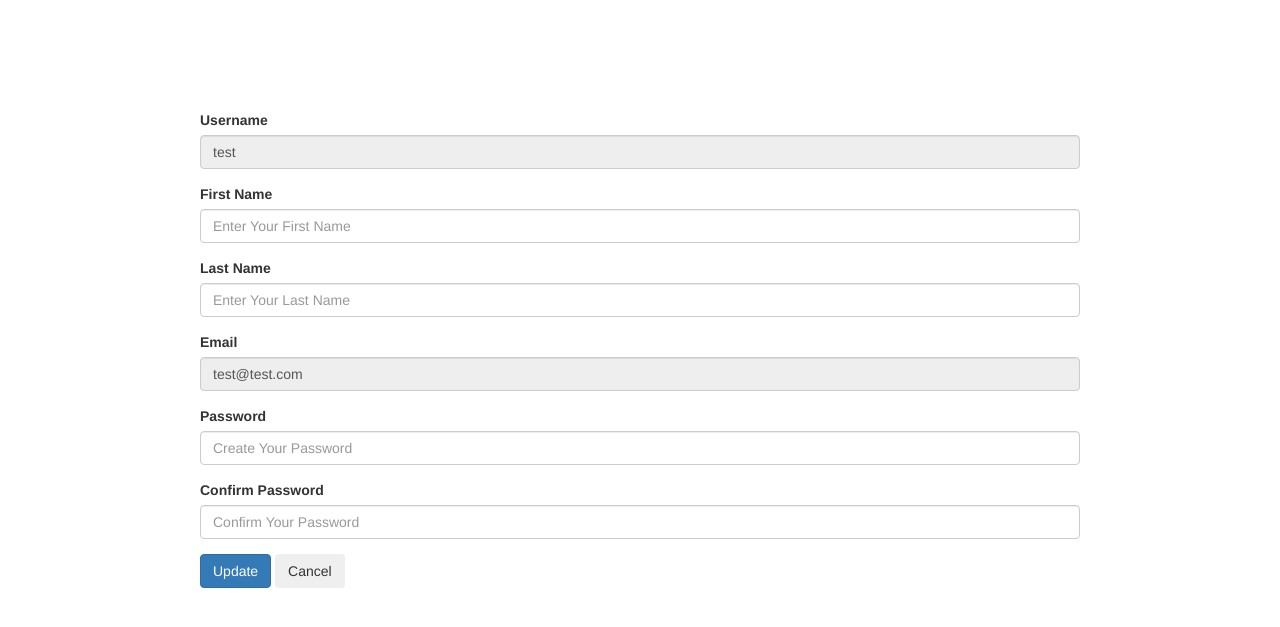
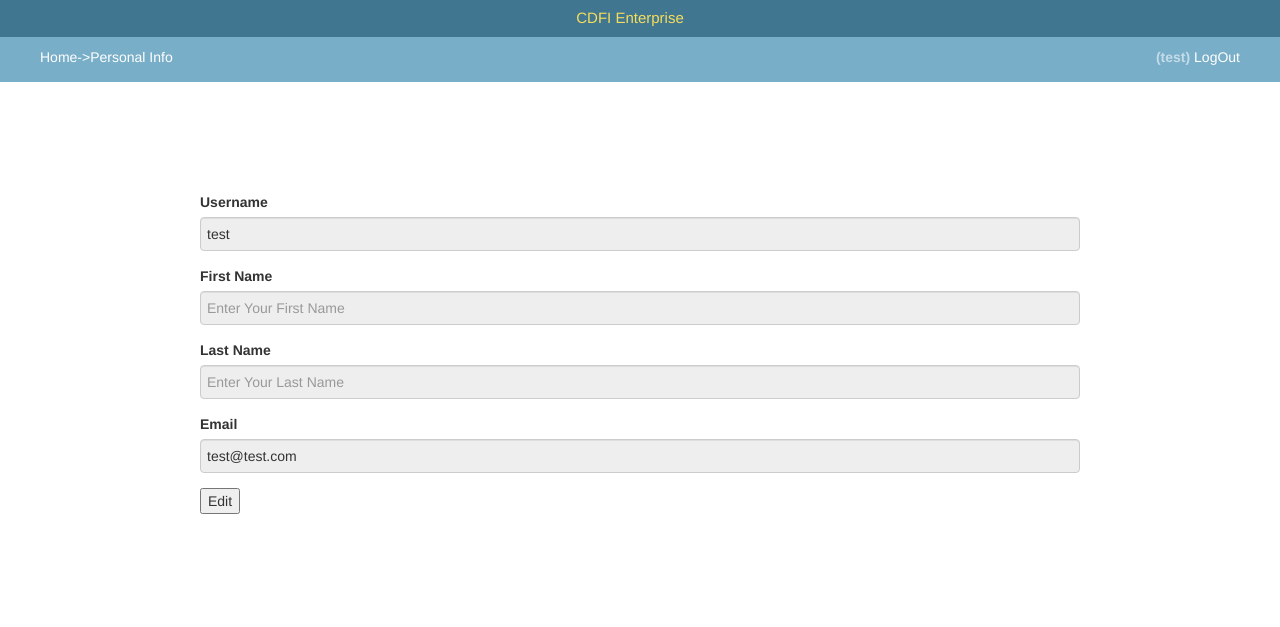
Before and after one commit to SerajAgbarya/2022_3_GROUP-8-, a Django app: page /student/personal_info/ in a window 1280 px wide. Shown: the top 627 px of the page. Run offline with Django 4.2, Linux system fonts and the light colour scheme; a user stored in the database is signed in; some libraries are stand-ins or nearby versions.

Commit message:
more fixes and refactor

```diff
--- a/app/templates/student/base.html
+++ b/app/templates/student/base.html
@@ -10,6 +10,7 @@
           integrity="sha512-+4zCK9k+qNFUR5X+cKL9EIR+ZOhtIloNl9GIKS57V1MyNsYpYcUrUeQc9vNfzsWfV28IaLL3i96P9sdNyeRssA=="
           crossorigin="anonymous"/>
     <meta name="robots" content="NONE,NOARCHIVE">
+
 </head>
 <body>
 <!--<nav>-->
@@ -20,20 +21,23 @@
 <div id="container">
     <div id="header">
         <div id="branding" style="margin: 0 auto; justify-content: center">
-            <h1 id="site-name2"><a href="/admin/">CDFI Enterprise</a></h1>
+            <h1 id="site-name2">CDFI Enterprise</h1>
         </div>
     </div>
     <div class="breadcrumbs">
         <a id="home" href="/student/" style="float: left;">Home</a>
-        <a id="logout" href="/student/logout/" style="float: right;">LogOut</a>
+        {% block breadcrumb %}{% endblock %}
+        <div style="float: right">
+            <label>({{user.username}})</label>
+            <a id="logout" href="/student/logout/">LogOut</a>
+        </div>
     </div>
-<!--    <div class="main shifted" id="main">-->
+    <!--    <div class="main shifted" id="main">-->
     <div/>
     {% block content %}{% endblock %}
     <div>
-<!--    </div>-->
-</div>
-
+        <!--    </div>-->
+    </div>
 
 
 </body>
--- a/app/templates/student/edit_user_info.html
+++ b/app/templates/student/edit_user_info.html
@@ -1,11 +1,16 @@
-{% load static %}
+{% extends "student/base.html" %}
+{% block title %}Personal Info{% endblock %}
+{% block breadcrumb %}
+<a style="float: left; outline: none;" disabled>-></a>
+<a id="tasks-breadcrumb" href="/student/personal_info/" style="float: left;">Personal Info</a>
+{% endblock %}
+{% block content %}
+<!--{% load static %}-->
 <!DOCTYPE html>
 <html lang="en">
 <head>
-    <meta charset="UTF-8" />
-    <meta http-equiv="X-UA-Compatible" content="IE=edge" />
-    <meta name="viewport" content="width=device-width, initial-scale=1.0" />
-    <link rel="stylesheet" href="{% static 'style.css' %}" />
+    <meta charset="UTF-8"/>
+    <meta http-equiv="X-UA-Compatible" content="IE=edge"/>
     <link
             rel="stylesheet"
             href="https://maxcdn.bootstrapcdn.com/bootstrap/3.4.1/css/bootstrap.min.css"
@@ -14,7 +19,8 @@
     <script src="https://maxcdn.bootstrapcdn.com/bootstrap/3.4.1/js/bootstrap.min.js"></script>
     <title>Student Personal Info</title>
 </head>
-  <body style="padding: 100px 200px">
+<body>
+<div style="padding: 100px 200px">
     {% for message in messages %}
     <div
             class="alert alert-{{ message.tags }} alert-dismissible fade show"
@@ -34,7 +40,7 @@
     <form method="post" action="/student/personal_info/">
         <h6 style="color:red"> {% if error %}<span>{{ error }}</span>{% endif %}</h6>
         {% csrf_token %}
-      <div class="form-group">
+        <div id="username-form" class="form-group">
             <label for="username">Username</label>
             <input
                     type="text"
@@ -57,6 +63,7 @@
                     value="{{user.first_name}}"
                     placeholder="Enter Your First Name"
                     required
+                    disabled
             />
         </div>
         <div class="form-group">
@@ -69,9 +76,10 @@
                     value="{{user.last_name}}"
                     placeholder="Enter Your Last Name"
                     required
+                    disabled
             />
         </div>
-      <div class="form-group">
+        <div id="email-form" class="form-group">
             <label for="email">Email</label>
             <input
                     type="email"
@@ -84,7 +92,7 @@
                     required
             />
         </div>
-      <div class="form-group">
+        <div id="pass1form" class="form-group" hidden>
             <label for="pass1">Password</label>
             <input
                     type="password"
@@ -94,7 +102,7 @@
                     placeholder="Create Your Password"
             />
         </div>
-      <div class="form-group">
+        <div id="pass2form" class="form-group" hidden>
             <label for="pass2">Confirm Password</label>
             <input
                     type="password"
@@ -104,8 +112,41 @@
                     placeholder="Confirm Your Password"
             />
         </div>
-      <button type="submit" class="btn btn-primary">Update</button>
-      <input type="button" value="Cancel" onclick="window.location.href='/student/';" class="btn btn-secondary">
+        <button id="edit-button" type="button" onclick="enableEdit()">Edit</button>
+        <button hidden id="update-Button" type="submit">Update</button>
+        <button hidden id="cancel-Button" type="button" onclick="disableEdit()">Cancel</button>
+
     </form>
+</div>
 </body>
 </html>
+
+<script>
+    function enableEdit() {
+        document.getElementById("edit-button").hidden = true;
+        document.getElementById("cancel-Button").hidden = false;
+        document.getElementById("update-Button").hidden = false;
+        document.getElementById("pass1form").hidden = false;
+        document.getElementById("pass2form").hidden = false;
+        document.getElementById("lname").disabled = false;
+        document.getElementById("fname").disabled = false;
+        // document.getElementById("email-form").hidden = true;
+        // document.getElementById("username-form").hidden = true;
+    }
+    function disableEdit() {
+        document.getElementById("edit-button").hidden = false;
+        document.getElementById("cancel-Button").hidden = true;
+        document.getElementById("update-Button").hidden = true;
+        document.getElementById("pass1form").hidden = true;
+        document.getElementById("pass2form").hidden = true;
+
+        document.getElementById("lname").disabled = true;
+        document.getElementById("lname").value = "{{user.last_name}}"
+        document.getElementById("fname").disabled = true;
+        document.getElementById("fname").value = "{{user.first_name}}"
+
+        // document.getElementById("email-form").hidden = false;
+        // document.getElementById("username-form").hidden = false;
+    }
+</script>
+{% endblock %}
--- a/app/templates/student/student_task.html
+++ b/app/templates/student/student_task.html
@@ -1,5 +1,9 @@
 {% extends "student/base.html" %}
 {% block title %}Tasks{% endblock %}
+{% block breadcrumb %}
+<a style="float: left; outline: none;" disabled>-></a>
+<a id="tasks-breadcrumb" href="/student/task/" style="float: left;">Tasks</a>
+{% endblock %}
 {% block content %}
 <head>
     <title>Student Tasks</title>
```
Also changed, not shown: app/templates/student/home-student.html (+5 -21 lines), app/templates/student/scholarship-form-view.html (+36 -10 lines), app/templates/student/student_volunteer.html (+9 -20 lines). Lines whose indentation alone changed are shown as unchanged.
